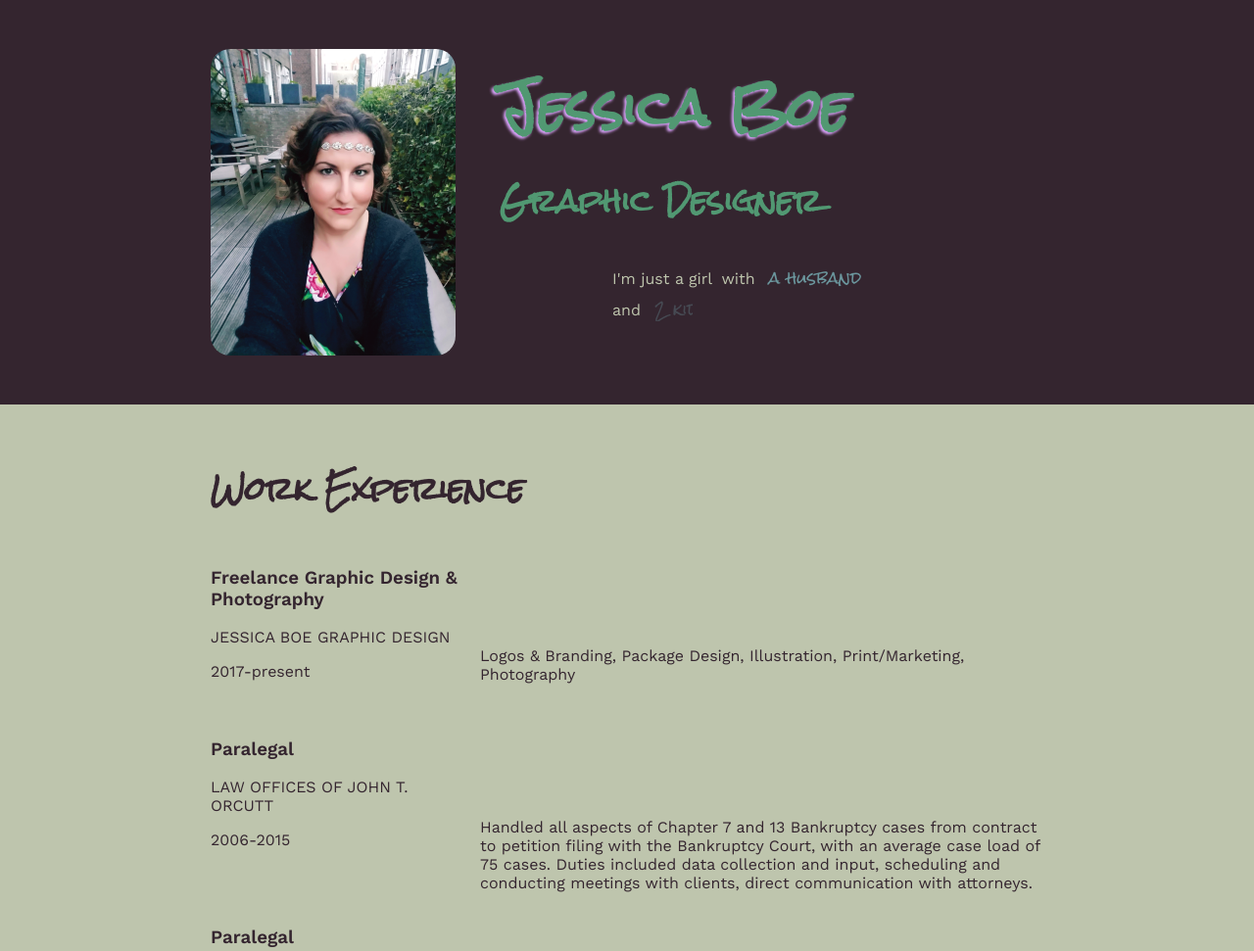
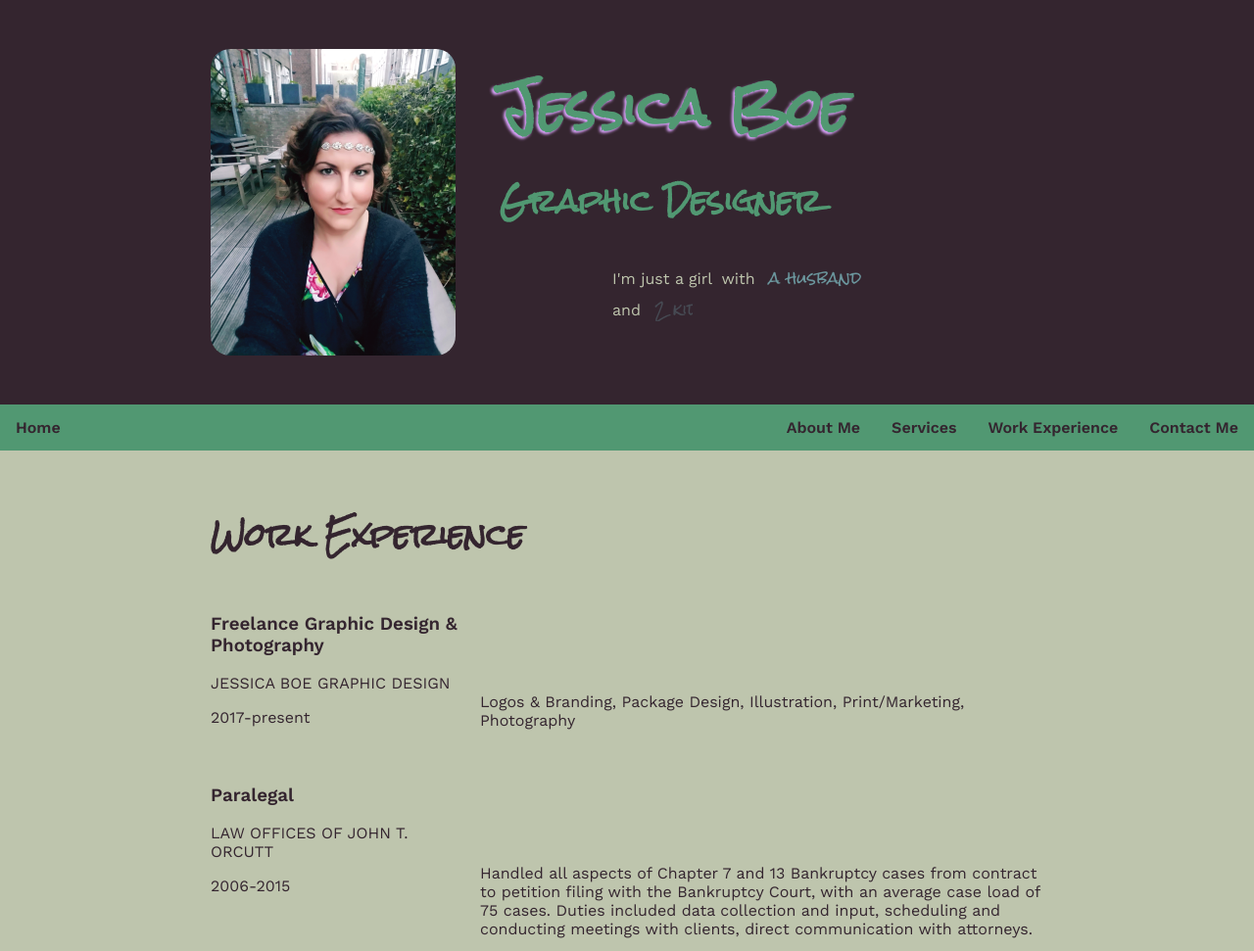
Before and after one commit to Jessica-Boe-Graphic-Design/Lesson-3, a plain HTML site: page index.html in a window 1280 px wide. Shown: the top 971 px of the page at 98% size. Drawn offline with nearby package versions, Linux system fonts and the light colour scheme.

Commit message:
Update index.html

```diff
--- a/index.html
+++ b/index.html
@@ -45,6 +45,30 @@
 		             </div>
 	          </h2>
       </section>
+      <nav>
+          <div class="navmenuright">
+            <li><a href="#">Contact Me</a></li>
+            <li class="dropdown">
+              <a href="javascript:void(0)" class="dropbtn">Work Experience</a>
+                <div class="dropdown-content">
+                  <a href="#">Relevant Work Experience</a>
+                  <a href="#">Other Work Experience</a>
+                </div>
+            </li>
+            <li class="dropdown">
+              <a href="javascript:void(0)" class="dropbtn">Services</a>
+                <div class="dropdown-content">
+                  <a href="#">Web Design</a>
+                  <a href="#">Graphic Design</a>
+                  <a href="#">Logo Design</a>
+                <div>
+            </div>
+            <li><a href="#">About Me</a></li>
+          </div>
+          <div class="navmenuleft">
+            <li><a href="#">Home</a></li>
+          </div>
+      </nav>
     </header>
 
     <main>
```
